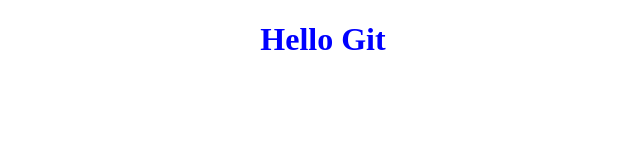
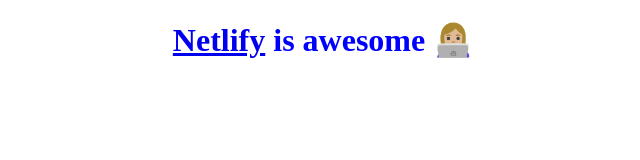
Before and after one commit to melina-niavarani/my-shecodes-project, a plain HTML site: page index.html in a window 1280 px wide. Shown: the whole page, without its empty margins (317-957 px from the left). Drawn offline with Linux system fonts and the light colour scheme.

Commit message:
change title and add netlify link

```diff
--- a/index.html
+++ b/index.html
@@ -8,6 +8,6 @@
     <link rel="stylesheet" href="src/style.css">
 </head>
 <body>
-    <h1>Hello Git</h1>
+    <h1><a href="https://www.netlify.com/" target="_blank">Netlify</a> is awesome 👩🏼‍💻</h1>
 </body>
 </html>
```
